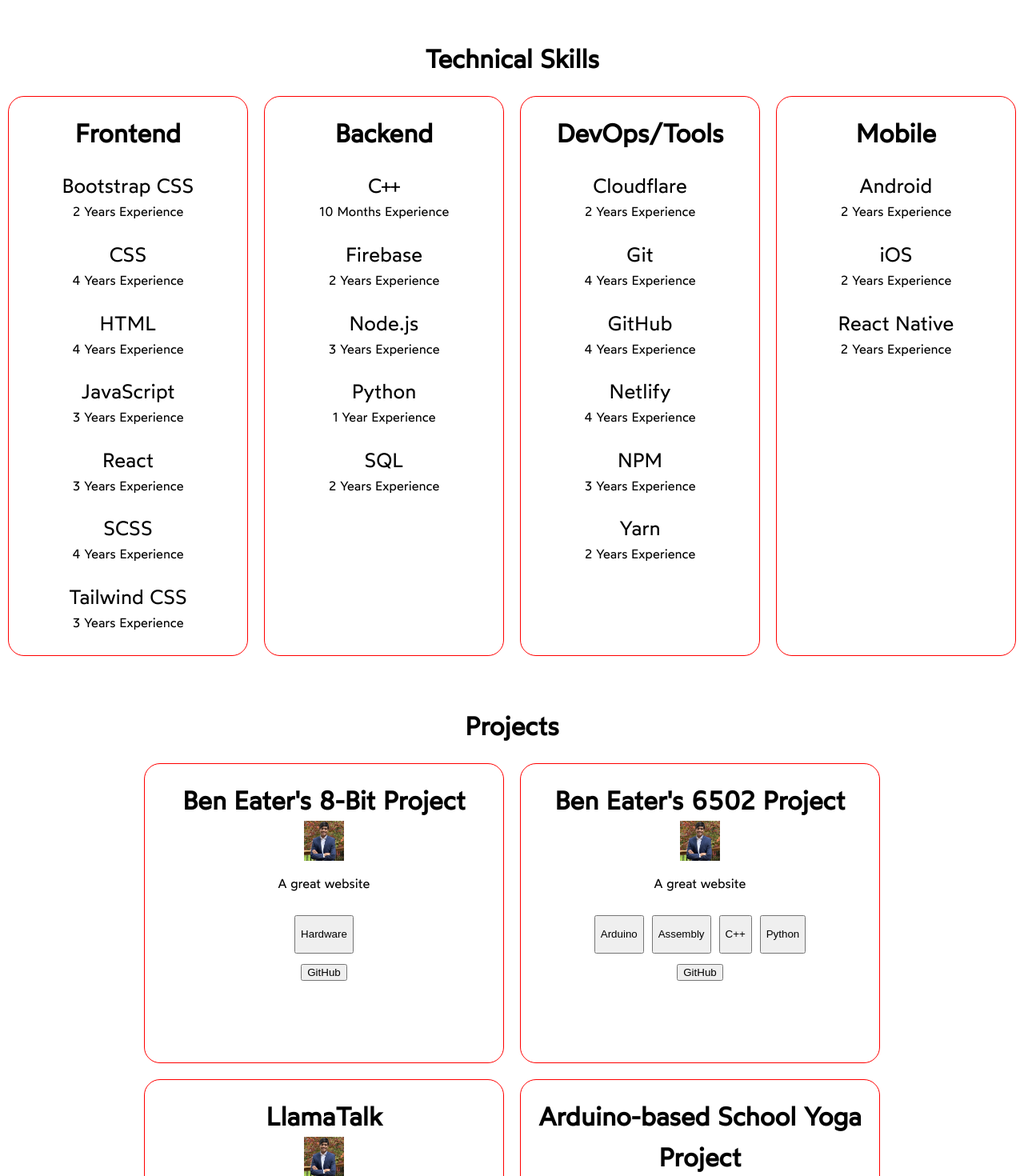
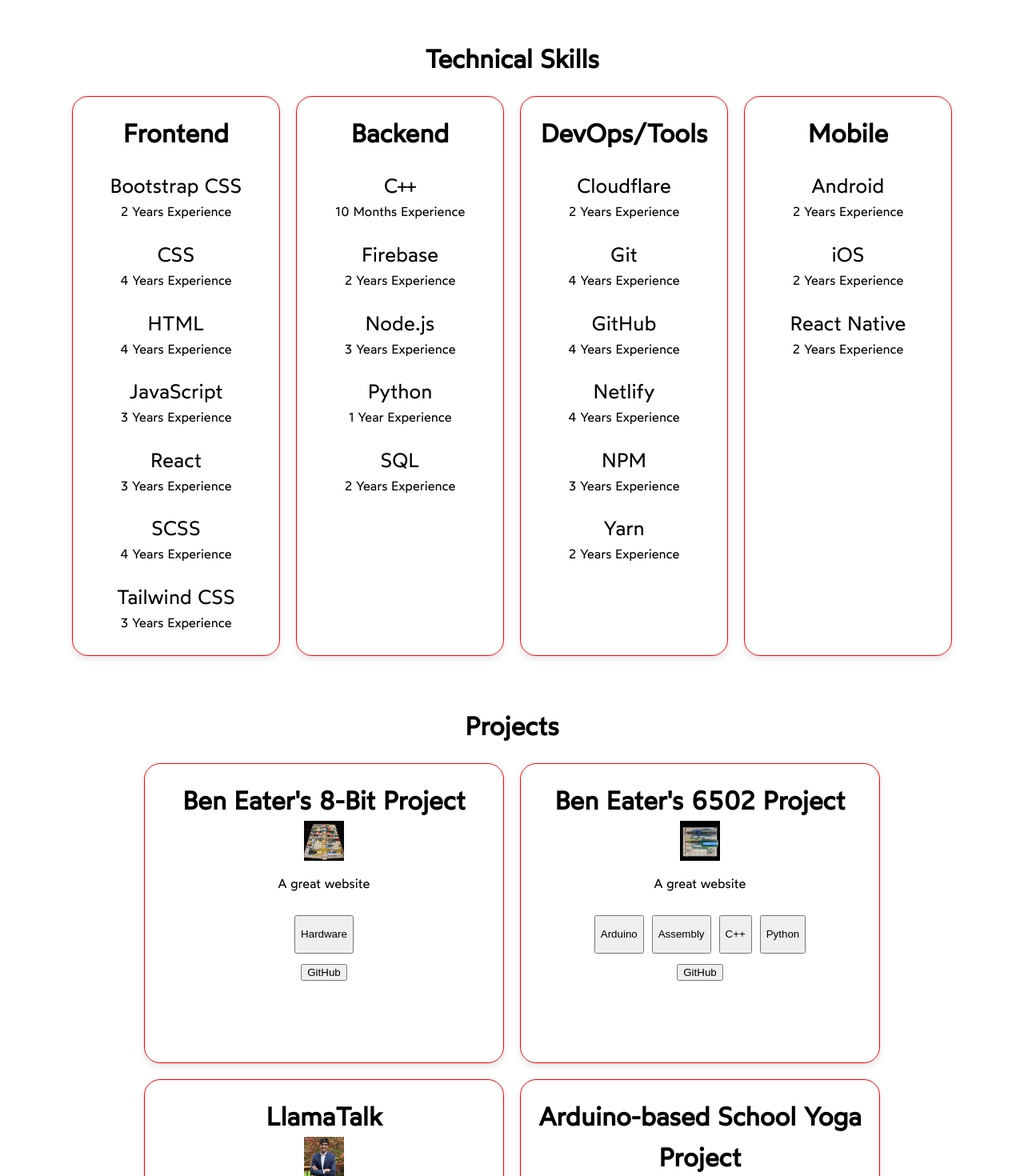
Before and after one commit to soodaayush/aayushsood-v2, a Next.js app: page / in a window 1280 px wide. Shown: the part 380-1850 px from the top of the page at 80% size. Built offline with nearby package versions, Linux system fonts and the light colour scheme.

Commit message:
Starting to add project thumbnails

```diff
--- a/src/app/page.js
+++ b/src/app/page.js
@@ -3,6 +3,8 @@
 import styles from "./styles/page.module.css";
 
 import Aayush from "./assets/welcome/aayush.jpg";
+import eightBit from "./assets/projects/thumbnails/8-bit-computer.webp";
+import sixtyFiveZeroTwo from "./assets/projects/thumbnails/6502.webp";
 
 import Project from "./components/project";
 import TechnicalSkill from "./components/techincalSkill";
@@ -17,7 +19,7 @@
   {
     name: "Ben Eater's 8-Bit Project",
     link: "https://www.aayushsood.com/",
-    image: Aayush,
+    image: eightBit,
     description: "A great website",
     tags: ["Hardware"].sort((a, b) => a.localeCompare(b)),
     github: "https://github.com/soodaayush",
@@ -25,7 +27,7 @@
   {
     name: "Ben Eater's 6502 Project",
     link: "https://www.aayushsood.com/",
-    image: Aayush,
+    image: sixtyFiveZeroTwo,
     description: "A great website",
     tags: ["Arduino", "Python", "Assembly", "C++"].sort((a, b) =>
       a.localeCompare(b)
--- a/src/app/styles/interest.module.css
+++ b/src/app/styles/interest.module.css
@@ -1,6 +1,6 @@
 .interestContainer {
   padding: 16px;
-  border-radius: 8px;
+  border-radius: 20px;
   box-shadow: 0 4px 8px rgba(0, 0, 0, 0.1);
   margin-bottom: 16px;
   break-inside: avoid;
--- a/src/app/styles/page.module.css
+++ b/src/app/styles/page.module.css
@@ -69,13 +69,13 @@
   box-sizing: border-box;
 }
 
-@media (max-width: 768px) {
+@media (max-width: 875px) {
   .interestList {
     column-count: 2;
   }
 }
 
-@media (max-width: 480px) {
+@media (max-width: 500px) {
   .interestList {
     column-count: 1;
   }
--- a/src/app/styles/project.module.css
+++ b/src/app/styles/project.module.css
@@ -9,6 +9,7 @@
   border: 1px solid red;
   text-align: center;
   border-radius: 20px;
+  box-shadow: 0 4px 8px rgba(0, 0, 0, 0.1);
 }
 
 .projectName {
--- a/src/app/styles/technicalSkill.module.css
+++ b/src/app/styles/technicalSkill.module.css
@@ -3,12 +3,13 @@
   justify-content: start;
   align-items: center;
   flex-direction: column;
-  width: 300px;
+  width: 260px;
   border: 1px solid red;
   height: 700px;
   padding: 20px;
   gap: 20px;
   border-radius: 20px;
+  box-shadow: 0 4px 8px rgba(0, 0, 0, 0.1);
 }
 
 .skillType {
```
Also changed, not shown: src/app/assets/projects/thumbnails/6502.webp (added), src/app/assets/projects/thumbnails/8-bit-computer.webp (added).
